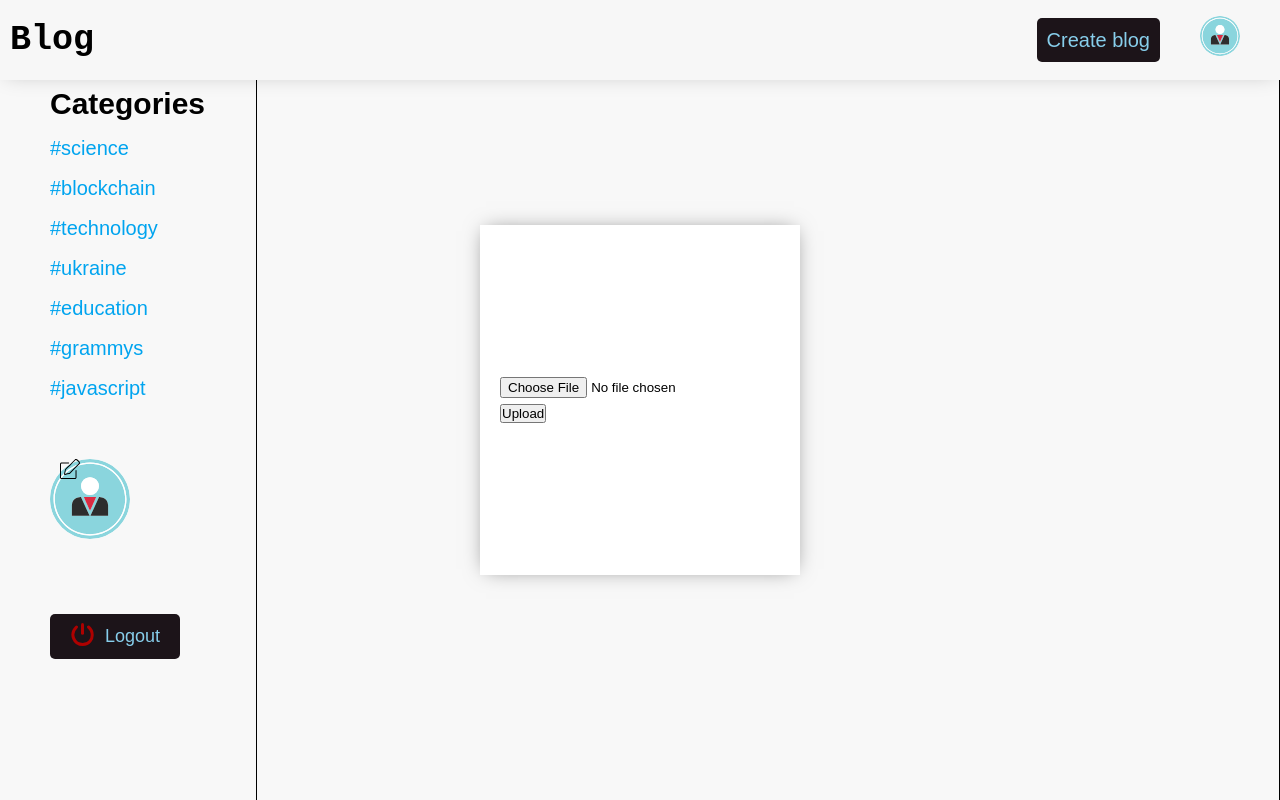
After one commit to davidkiama/Flask-blog, a Flask app: page /upload_profile_pic in a window 1280 px wide. The commit adds this page. Run offline with Flask 2, Linux system fonts and the light colour scheme; the visitor is signed in with stand-in values (Sample User, id 1); data comes from the database, SQL or seed files in the repository.

Commit message:
Edit profile picture

```diff
--- a/app/__init__.py
+++ b/app/__init__.py
@@ -6,9 +6,12 @@
 
 from .config import config_options
 
+UPLOAD_FOLDER = 'app/static/img'
+
 
 app = Flask(__name__)
 app.config.from_object(config_options['development'])
+app.config['UPLOAD_FOLDER'] = UPLOAD_FOLDER
 
 db = SQLAlchemy(app)
 migrate = Migrate(app, db)
--- a/app/main.py
+++ b/app/main.py
@@ -1,12 +1,14 @@
 
 import urllib
 import json
+import os
 
 from flask import Blueprint, flash, redirect, render_template, url_for, request
 from flask_login import login_required, current_user
+from werkzeug.utils import secure_filename
 
 
-from app import db
+from app import app, db
 from .models import Blog, Comment
 
 
@@ -143,3 +145,38 @@
     db.session.commit()
 
     return redirect(url_for('main.blog', blog_id=comment.blog_id))
+
+
+ALLOWED_EXTENSIONS = {'pdf', 'png', 'jpg', 'jpeg', 'gif', 'svg'}
+
+
+def allowed_file(filename):
+    return '.' in filename and \
+           filename.rsplit('.', 1)[1].lower() in ALLOWED_EXTENSIONS
+
+
+@main.route('/upload_profile_pic', methods=['GET', 'POST'])
+@login_required
+def upload_profile_pic():
+    if request.method == 'POST':
+        # check if the post request has the file part
+        if 'file' not in request.files:
+            flash('No file part')
+            return redirect(request.url)
+        file = request.files['file']
+        # If the user does not select a file, the browser submits an
+        # empty file without a filename.
+        if file.filename == '':
+            flash('No selected file')
+            return redirect(request.url)
+        if file and allowed_file(file.filename):
+            filename = secure_filename(file.filename)
+            file.save(os.path.join(app.config['UPLOAD_FOLDER'], filename))
+
+            # update the profile picture
+            current_user.profile_pic = filename
+            db.session.commit()
+
+        return redirect(url_for('main.profile'))
+
+    return render_template('upload_profile_pic.html')
--- a/app/static/css/style.css
+++ b/app/static/css/style.css
@@ -109,9 +109,29 @@
   color: black;
 }
 
+.navbar {
+  display: flex;
+  align-items: center;
+  margin-right: 3rem;
+}
+
 .navbar-item {
   margin: 0 1rem;
   font-size: 2rem;
+}
+
+.nav-profile__img {
+  margin-left: 3rem;
+  height: 4rem;
+  width: 4rem;
+  border-radius: 50%;
+  object-fit: cover;
+
+  transition: all 0.2s;
+}
+
+.nav-profile__img:hover {
+  filter: blur(2px);
 }
 
 .main {
@@ -249,10 +269,36 @@
 }
 
 /* Profile page  */
+
+.profile-image {
+  margin-top: -20rem;
+  position: relative;
+}
+
 .user-profile__img {
-  height: 9rem;
-  width: 9rem;
+  width: 8rem;
+  height: 8rem;
   border-radius: 50%;
+  object-fit: cover;
+}
+
+.edit-icon--profile__img {
+  position: absolute;
+  left: 1rem;
+
+  height: 2rem;
+  width: 2rem;
+
+  transition: all 0.2s;
+}
+.profile-image:hover .edit-icon--profile__img {
+  width: 4rem;
+  height: 4rem;
+}
+
+.profile-image:hover .user-profile__img {
+  filter: brightness(0.9);
+  filter: blur(2px);
 }
 
 /* dropdown */
--- a/app/templates/base.html
+++ b/app/templates/base.html
@@ -23,6 +23,11 @@
                 {% if current_user.is_authenticated %}
                 <a href="{{ url_for('main.create_blog') }}" class="navbar-item btn">
                     Create blog
+                </a>
+
+                <a href="{{ url_for('main.profile') }}">
+                    <img src="../static/img/{{current_user.profile_pic}} "
+                        alt="Profile Img" class="nav-profile__img">
                 </a>
                 {% else %}
                 <a href="{{ url_for('auth.login') }}" class="navbar-item btn">
--- /dev/null
+++ b/app/templates/upload_profile_pic.html
@@ -0,0 +1,34 @@
+{% extends 'base.html' %}
+
+{% block content %}
+
+<aside class="sidebar">
+    {% include 'sidebar.html' %}
+
+    <div class="profile-image">
+
+        <img src="../static/img/{{current_user.profile_pic}}" alt="Profile Img"
+            class="user-profile__img">
+
+        <img src="{{url_for('static', filename='img/edit-pen.svg')}} " alt="Edit"
+            class="edit-icon--profile__img">
+    </div>
+
+
+</aside>
+
+
+<section class="content">
+
+
+    <div class="box blur-bg">
+        <form action="/upload_profile_pic" method="post" enctype="multipart/form-data">
+            <input required type="file" name="file">
+            <input type="submit" value="Upload">
+        </form>
+
+    </div>
+
+
+</section>
+{% endblock %}
```
Also changed, not shown: app/templates/profile.html (+15 -3 lines), app/static/img/edit-pen.svg (added).
